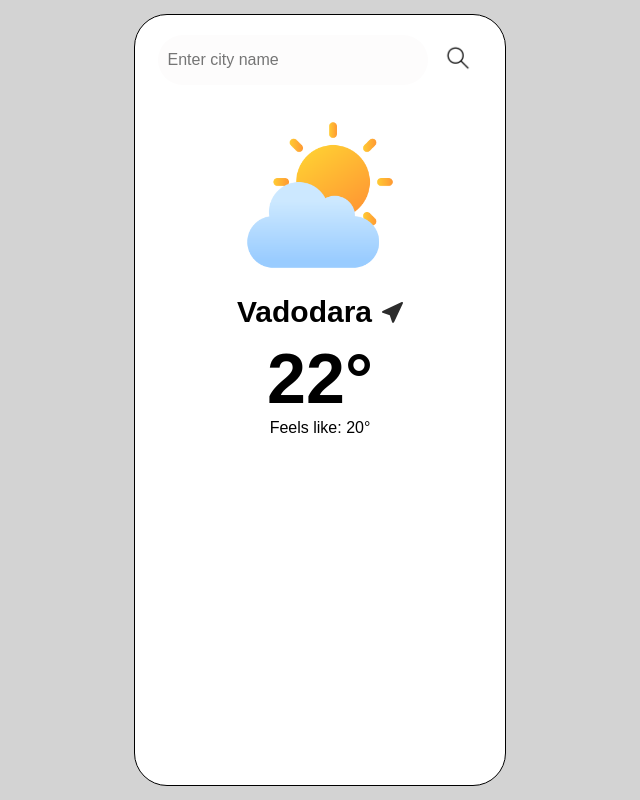
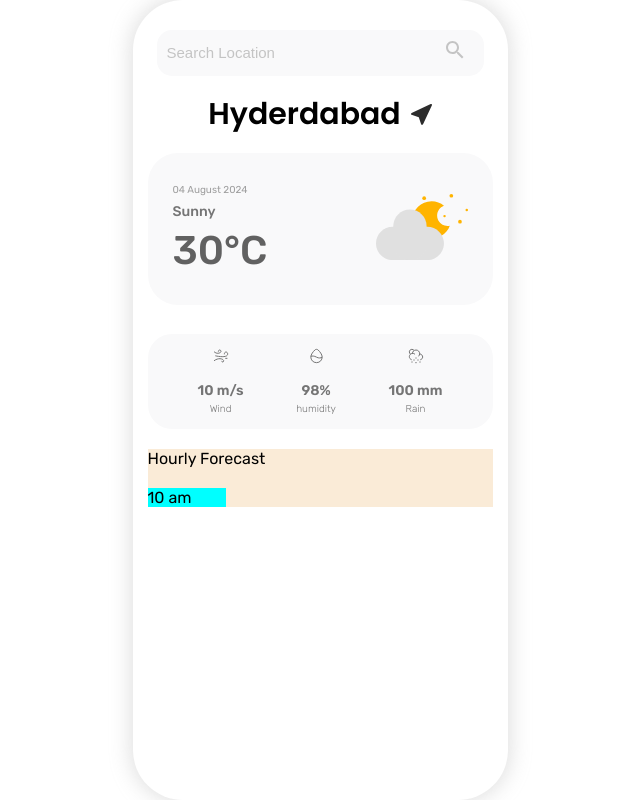
Before and after one commit to VrajChariot/Weather-App, a plain HTML site: page index.html in a window 1280 px wide. Shown: the whole page, without its empty margins (320-960 px from the left). Drawn offline with Linux system fonts and the light colour scheme; no server answers.

Commit message:
improved UI with more features(still under development)

```diff
--- a/index.html
+++ b/index.html
@@ -11,26 +11,74 @@
 <body>
     <div class="container">
         <nav>
-            <input type="text" id="city" placeholder="Enter city name">
-            <button id="submit"><img src="search.png" alt=""></button>
-        </nav>
-        <div class="information">
-            <img src="weather.png" alt="" class="condition_img">
-            <div class="big_wrap">
 
-                <div class="city_wrapper">
-                    <h2 class="city">Vadodara</h2>
-                    <img src="Vector.svg" alt="" class="location_img">
-                </div>
-                <div class="temp_info">
-                    <p class="temp">22°</p>
-                    <p class="Feels_like">Feels like: 20°</p>
+            <div class="search">
+                <input type="text" name="city" id="city" placeholder="Search Location">
+                <div class="search_icon">
+                    <img src="search_24px.svg" alt="search icon">
                 </div>
             </div>
-        </div>
-        <!-- <div class="extra_info">
-        </div> -->
-    </div>
+        </nav>
+        <main>
+            <div class="city_wrapper">
+                <span class="city">Hyderdabad</span>
+                <img src="Vector.svg" alt="" class="location_img">
+            </div>
+            <div class="main-info-wrapper">
+                <div class="main-info">
+                    <div class="condition-info">
+                        <span class="date">04 August 2024</span>
+                        <span class="condition">Sunny</span>
+                        <span class="temperature">30°C</span>
+                    </div>
+                    <div class="condition-image">
+                        <img src="Group 34.svg" alt="">
+                    </div>
+                </div>
+
+            </div>
+        </main>
+        <section>
+            <div class="details">
+                <div class="details-item">
+                    <div class="wind-img">
+                        <img src="fast-wind.svg" alt="">
+                    </div>
+                    <div class="info-items">
+                        <span class="info-text wind">10 m/s</span>
+                        <span class="info-name">Wind</span>
+                    </div>
+                </div>
+                <div class="details-item">
+                    <div class="wind-img">
+                        <img src="humidity.svg" alt="">
+                    </div>
+                    <div class="info-items">
+                        <span class="info-text humidity">98%</span>
+                        <span class="info-name">humidity</span>
+                    </div>
+                </div>
+                <div class="details-item">
+                    <div class="wind-img">
+                        <img src="sun-cloud-hailstone-01.svg" alt="">
+                    </div>
+                    <div class="info-items">
+                        <span class="info-text Rain">100 mm</span>
+                        <span class="info-name">Rain</span>
+                    </div>
+                </div>
+            </div>
+        </section>
+        <section>
+
+            <div class="hourly-forecast">
+                <span>Hourly Forecast</span>
+                <div class="hour-item">
+                    <span class="hour-1">10 am</span>
+
+                </div>
+            </div>
+        </section>
 
     <script src="script.js"></script>
 </body>
--- a/style.css
+++ b/style.css
@@ -1,126 +1,184 @@
+
+@import url('https://fonts.googleapis.com/css2?family=Poppins:ital,wght@0,100;0,200;0,300;0,400;0,500;0,600;0,700;0,800;0,900;1,100;1,200;1,300;1,400;1,500;1,600;1,700;1,800;1,900&family=Rubik:ital,wght@0,300..900;1,300..900&display=swap');
+
 *{
     padding: 0;
     margin: 0;
+    box-sizing: border-box;
+    /* font-family: "Rubik", sans-serif; */
 }
 body{
 
     font-family: Arial, sans-serif;
-    background-color: lightgray;
+    /* background-color: lightgray; */
     min-height: 100vh;
     display: flex;
     justify-content: center;
     align-items: center;
+    font-family: "Rubik", sans-serif;
 }
 
 .container{
-    /* background: linear-gradient(to right, #a3c8e0, #c2e0f0); */
-    /* background: linear-gradient(to bottom, #1e293b, #334155);
-    background: linear-gradient(to bottom, #0f172a, #1e293b, #334155, #475569, #64748b); */
     background-color: white;
-    border: 1px solid black;
-    width: 370px;
-    height: 770px;
-    border-radius: 33px;
+    box-shadow: 0px 0px 20px 3px #aeaeae60;
+    width: 375px;
+    height: 800px;
+    border-radius: 50px;
+    padding: 10px;
+    display: flex;
+    flex-direction: column;
+    /* justify-content: center; */
+    align-items: center;
+}
+nav{
+    /* height: 10vh; */
+    /* background-color:bisque; */
+    display: flex;
+    justify-content: center;
+    align-items: center;
+    gap: 10px;
+    margin-top: 20px;
+    margin-bottom: 16px;
+}
+.search{
+    padding: 0 20px 0px 10px;
+    background-color: rgba(249, 249, 250, 1);
+    width: 327px;
+    height: 46px;
+    border-radius: 15px;
+    display: flex;
+    font-family: "Poppins", sans-serif;
+    justify-content: space-between;
+    align-items: center;
+    /* margin-top: 20px; */
 }
 
-nav{
-    /* border: 1px solid black; */
-    border-radius: 33px;
-    height:90px;
+.search input{
+    height: 90%;
+    width: 90%;
+    font-size: 15px;
+    /* color: black; */
+    border: none;
+    outline: none;
+    background-color: transparent;
+}
+.search input::placeholder{
+    color: rgba(196, 196, 196, 1);
+}
+
+.city_wrapper{
+    width: 100%;
+    font-size: 30px;
+    font-weight: 600;
+    font-family: "Poppins", sans-serif;
     display: flex;
-    gap: 5px;
+    align-items: center;
+    justify-content: center;
+    gap: 10px;
+    margin-bottom: 16px;
+}
+
+.main-info-wrapper{
+    width: 345px;
+    height: 152px;
+    display: flex;
     justify-content: center;
     align-items: center;
+    background-color: rgba(249, 249, 250, 1);
+    border-radius: 30px;
 }
 
-#city{
-    background-color: rgba(253, 252, 252, 1);
-    width: 250px;
-    height: 30px;
-    border-radius: 33px;
-    border: none;
-    padding: 10px;
-    font-size: 16px;
-    outline: none;
+.main-info{
+    width: 295px;
+    height: 88px;
+    display: flex;
+    justify-content: space-between;
+    align-items: center;
+    /* background-color: salmon; */
 }
 
-#submit{
-    width: 50px;
-    height: 50px;
-    border-radius: 50%;
-    border: none;
-    background-color: white;
-    color: black;
-    font-size: 16px;
-    cursor: pointer;
-}
-#submit img{
-    width: 30px;
-    height: 30px;
+.condition-info{
+    display: flex;
+    flex-direction: column;
+    gap: 7px;
 }
 
-/* #submit:hover{
-    background-color: #a3c8e0;
-}
-#submit:active{
-    background-color: #c2e0f0;
-} */
-.information{
-    /* margin-top: 30px; */
-    color: black;
-    display: flex;
-    flex-direction: column;
-    justify-content: center; /* This line ensures vertical centering */
-    align-items: center;
-    padding-top: 15px;
-    gap: 25px;
-}
-.information h2{
-    font-size: 30px;
-    font-weight: bold;
-}
-.condition_img{
-    width: 150px;
-    height: 150px;
-    /* border-radius: 50%; */
+.date{
+    font-size: 10px;
+    font-weight: 400;
+    color: rgba(158, 158, 158, 1);
 }
 
-.temp{
-    font-size: 70px;
-    font-weight: 800;
-}
 .condition{
-    font-size: 20px;
-    font-weight: lighter;
-    opacity: 0.6;
+    font-weight: 500;
+    font-size: 14px;
+    color: rgba(117, 117, 117, 1);
 }
 
-.wrapper{
-    /* height: 100px; */
+.temperature{
+    font-size: 40px;
+    font-weight: 500;
+    color: rgba(97, 97, 97, 1);
+}
+.details{
+    width: 345px;
+    height: 95px;
+    background-color: rgba(249, 249, 250, 1);
+    /* background-color: aqua; */
+    border-radius: 24px;
+    display: flex;
+    justify-content: space-between;
+    align-items: center;
+    margin-top: 29px;
+    padding: 14px 50px;
+}
+
+.details-item{
+    color: rgba(117, 117, 117, 1);
     display: flex;
     flex-direction: column;
     justify-content: center;
     align-items: center;
-    gap: 10px;
+    gap: 14px;
 }
-.temp_info{
+
+.info-items{
     display: flex;
     flex-direction: column;
     justify-content: center;
     align-items: center;
-    text-align: center;
+    gap: 4px;
+}
+.info-text{
+    font-size: 14px;
+    font-weight: 600;
 }
 
-.city_wrapper{
+.info-name{
+    font-size: 10px;
+    font-weight: 300;
+}
+
+.hourly-forecast {
+    width: 345px;
+    background-color: antiquewhite;
     display: flex;
+    flex-direction: column;
+    gap: 20px;
+    margin-top: 20px;
     justify-content: center;
-    align-items: center;
-    gap: 10px;
 }
-.big_wrap{
-    display: flex;
-    /* justify-content: center;
-    align-items: center; */
-    gap: 10px;
-    flex-direction: column;
+
+/* .hour-item {
+    background: rgba(255, 255, 255, 0.1);
+    padding: 15px;
+    border-radius: 10px;
+    text-align: center;
+    min-width: 100px;
+} */
+
+.hour-item{
+    background-color: aqua;
+    width: 78px;
+    height: 101x;
 }
```
Also changed, not shown: script.js (+71 -12 lines), Group 34.svg (added), fast-wind.svg (added), humidity.svg (added), search_24px.svg (added), sun-cloud-01.svg (added), sun-cloud-hailstone-01.svg (added).
